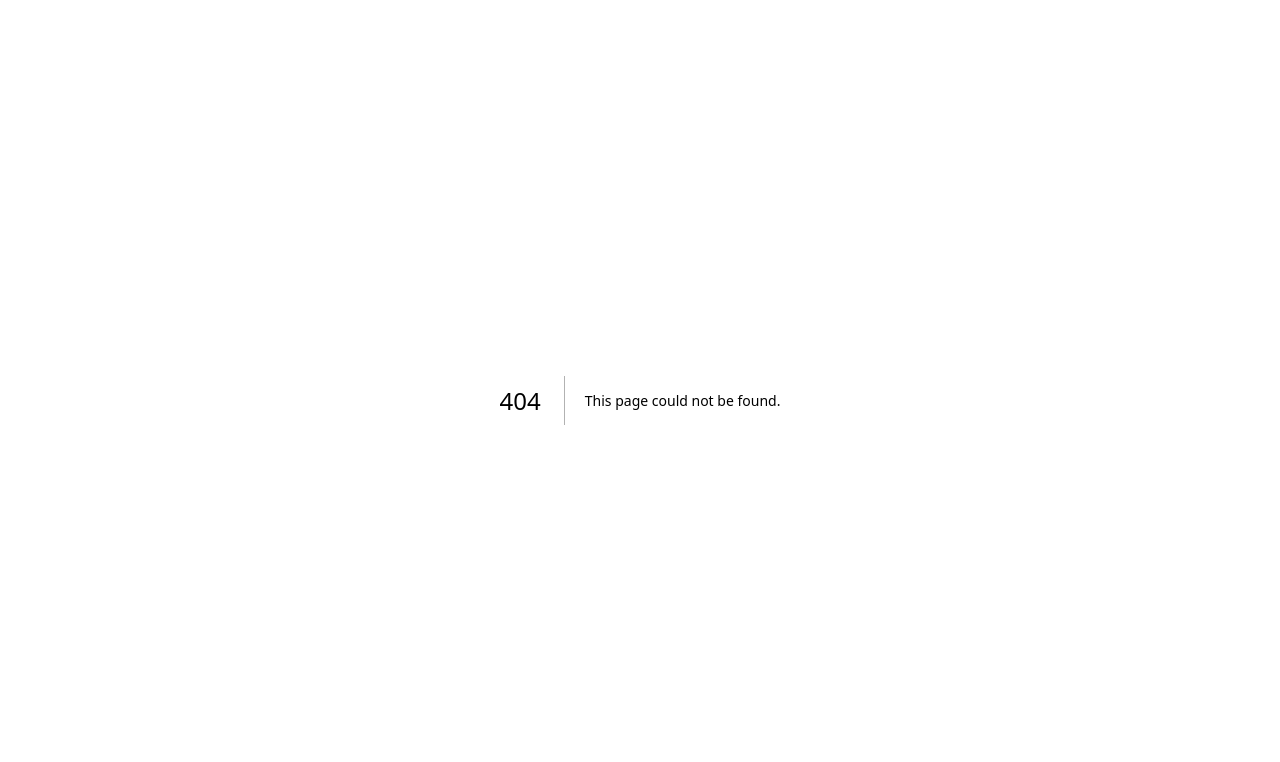
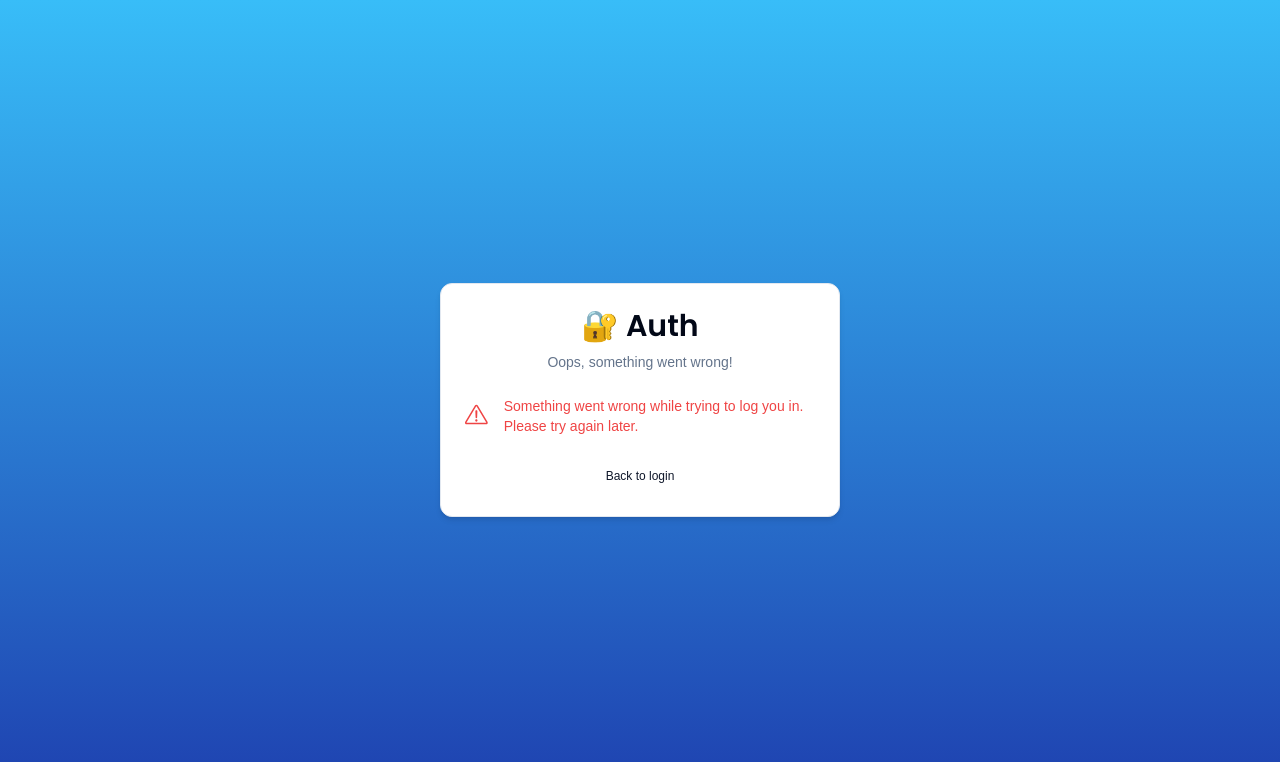
Before and after one commit to pedrowerkhaizer/next-auth-v5-toolkit, a Next.js app: page /auth/error in a window 1280 px wide. Before the commit this address had no page. Shown: the top 762 px of the page. Built offline with nearby package versions, Linux system fonts and the light colour scheme.

Commit message:
OAuth error handling

```diff
--- /dev/null
+++ b/app/auth/error/page.tsx
@@ -0,0 +1,7 @@
+import ErrorCard from "@/components/auth/error-card";
+
+const AuthErrorPage = () => {
+  return <ErrorCard />;
+};
+
+export default AuthErrorPage;
--- a/auth.ts
+++ b/auth.ts
@@ -7,6 +7,10 @@ import { PrismaAdapter } from "@auth/prisma-adapter";
 import { UserRole } from "@prisma/client";
 
 export const { handlers, auth, signIn, signOut } = NextAuth({
+  pages: {
+    signIn: "/login",
+    error: "/error",
+  },
   events: {
     async linkAccount({ user }) {
       await db.user.update({
--- /dev/null
+++ b/components/auth/error-card.tsx
@@ -0,0 +1,22 @@
+import { CardWrapper } from "@/components/auth/card-wrapper";
+import { ExclamationTriangleIcon } from "@radix-ui/react-icons";
+
+const ErrorCard = () => {
+  return (
+    <CardWrapper
+      headerLabel="Oops, something went wrong!"
+      backButtonLabel="Back to login"
+      backButtonHref="/auth/login"
+    >
+      <div className="flex flex-row justify-center items-center space-x-4">
+        <ExclamationTriangleIcon className="h-8 w-8 text-destructive" />
+        <p className="text-sm text-destructive">
+          Something went wrong while trying to log you in. Please try again
+          later.
+        </p>
+      </div>
+    </CardWrapper>
+  );
+};
+
+export default ErrorCard;
--- a/components/auth/login-form.tsx
+++ b/components/auth/login-form.tsx
@@ -3,6 +3,7 @@
 import { useForm } from "react-hook-form";
 import { zodResolver } from "@hookform/resolvers/zod";
 import * as z from "zod";
+import { useSearchParams } from "next/navigation";
 import { useState, useTransition } from "react";
 
 import { LoginSchema } from "@/schemas";
@@ -22,6 +23,12 @@ import { FormSuccess } from "@/components/form-success";
 import { login } from "@/actions/login";
 
 export const LoginForm = () => {
+  const searchParams = useSearchParams();
+  const urlError: string | undefined =
+    searchParams.get("error") === "OAuthAccountNotLinked"
+      ? "Invalid credentials!"
+      : "";
+
   const [error, setError] = useState<string | undefined>(undefined);
   const [success, setSuccess] = useState<string | undefined>(undefined);
   const [isPending, startTransition] = useTransition();
@@ -93,8 +100,8 @@ export const LoginForm = () => {
               )}
             />
           </div>
-          {error && <FormError message={error} />}
-          {success && <FormSuccess message={success} />}
+          <FormError message={error || urlError} />
+          <FormSuccess message={success ? success : ""} />
           <Button type="submit" disabled={isPending} className="w-full">
             Login
           </Button>
--- a/routes.ts
+++ b/routes.ts
@@ -9,7 +9,11 @@ export const publicRoutes: string[] = ["/"];
  * These routes will redirect logged in users to /settings
  * @type {string[]}
  */
-export const authRoutes: string[] = ["/auth/login", "/auth/register"];
+export const authRoutes: string[] = [
+  "/auth/login",
+  "/auth/register",
+  "/auth/error",
+];
 
 /** The prefix for API authentication routes
  * Routes that starts with this prefix are used for API autenthicaition purposes
```
